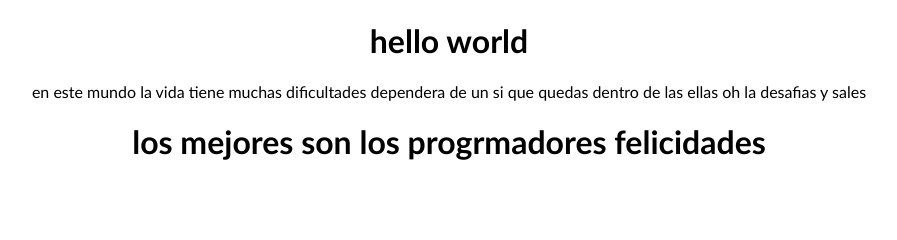
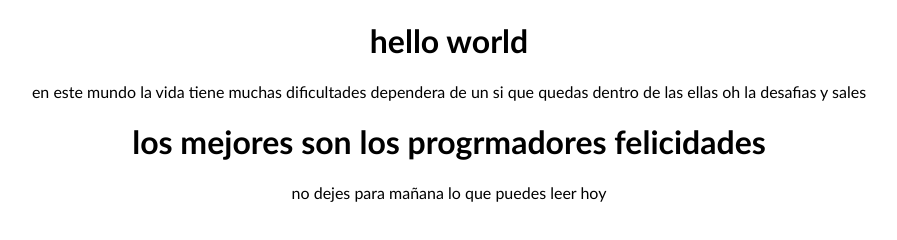
Before and after one commit to yonathanbume/Git-prueba, a plain HTML site: page index.html in a window 1280 px wide. Shown: the whole page, without its empty margins (191-1088 px from the left). Drawn offline with Linux system fonts and the light colour scheme.

Commit message:
los buenos de la historia

```diff
--- a/index.html
+++ b/index.html
@@ -13,5 +13,6 @@
         oh la desafias y sales
     </p>
     <h1>los mejores son los progrmadores felicidades</h1>
+    <p>no dejes para mañana lo que puedes leer hoy</p>
 </body>
 </html>
```
